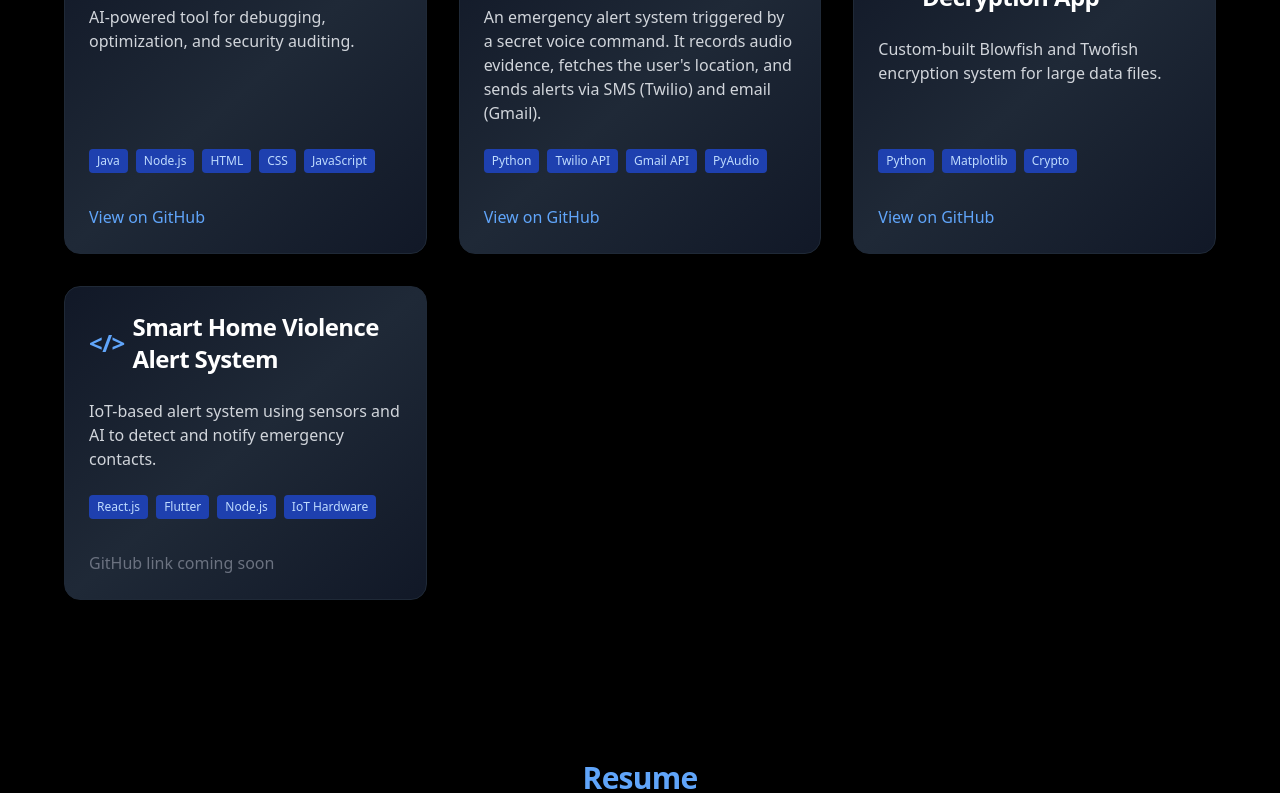
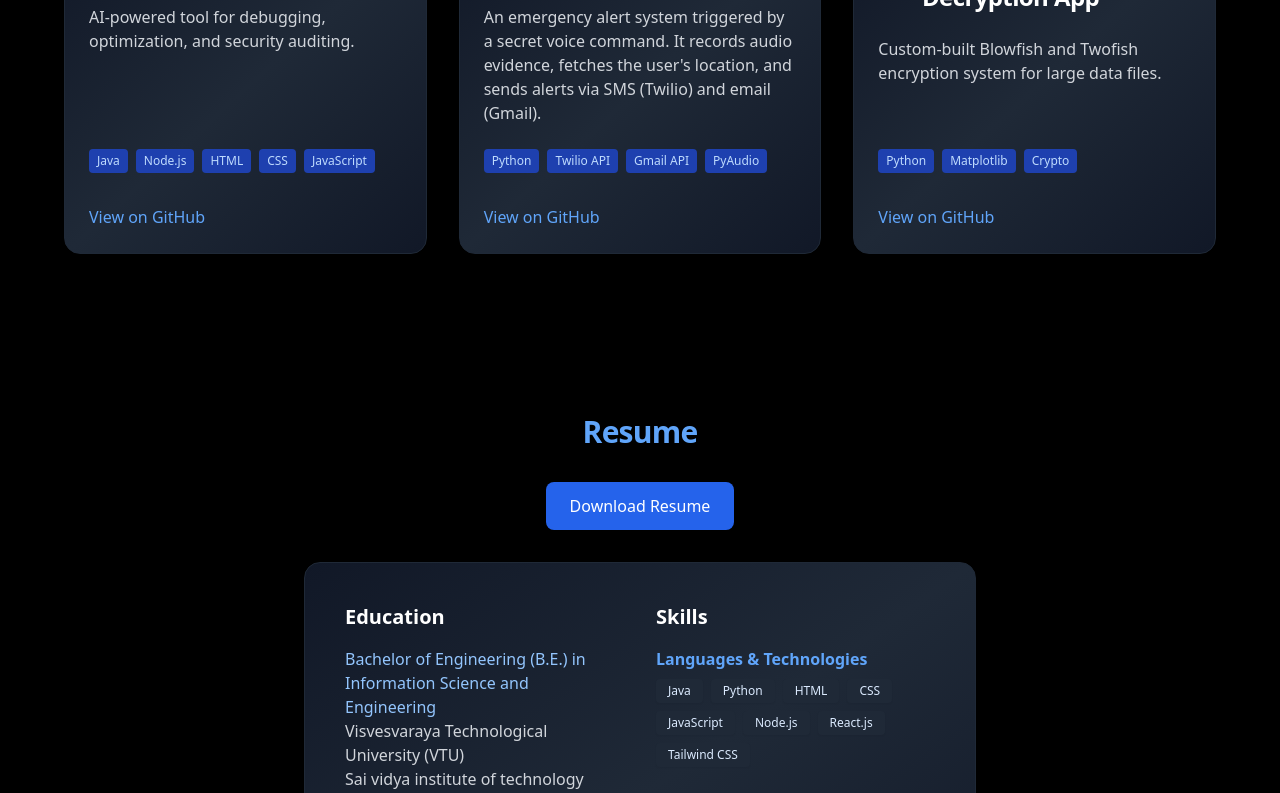
Before and after one commit to AbhishekLuffy/portfolio_web, a React (Vite) app: page / in a window 1280 px wide. Shown: the part 1683-2476 px from the top of the page. Built offline with nearby package versions, Linux system fonts and the light colour scheme.

Commit message:
refactor: Remove Smart Home Violence Alert project

```diff
--- a/src/components/Projects.jsx
+++ b/src/components/Projects.jsx
@@ -18,12 +18,6 @@ const projects = [
     desc: 'Custom-built Blowfish and Twofish encryption system for large data files.',
     stack: ['Python', 'Matplotlib', 'Crypto'],
     github: 'https://github.com/AbhishekLuffy/EncryptionDecryption',
-  },
-  {
-    name: 'Smart Home Violence Alert System',
-    desc: 'IoT-based alert system using sensors and AI to detect and notify emergency contacts.',
-    stack: ['React.js', 'Flutter', 'Node.js', 'IoT Hardware'],
-    github: '',
   },
 ];
 
```
